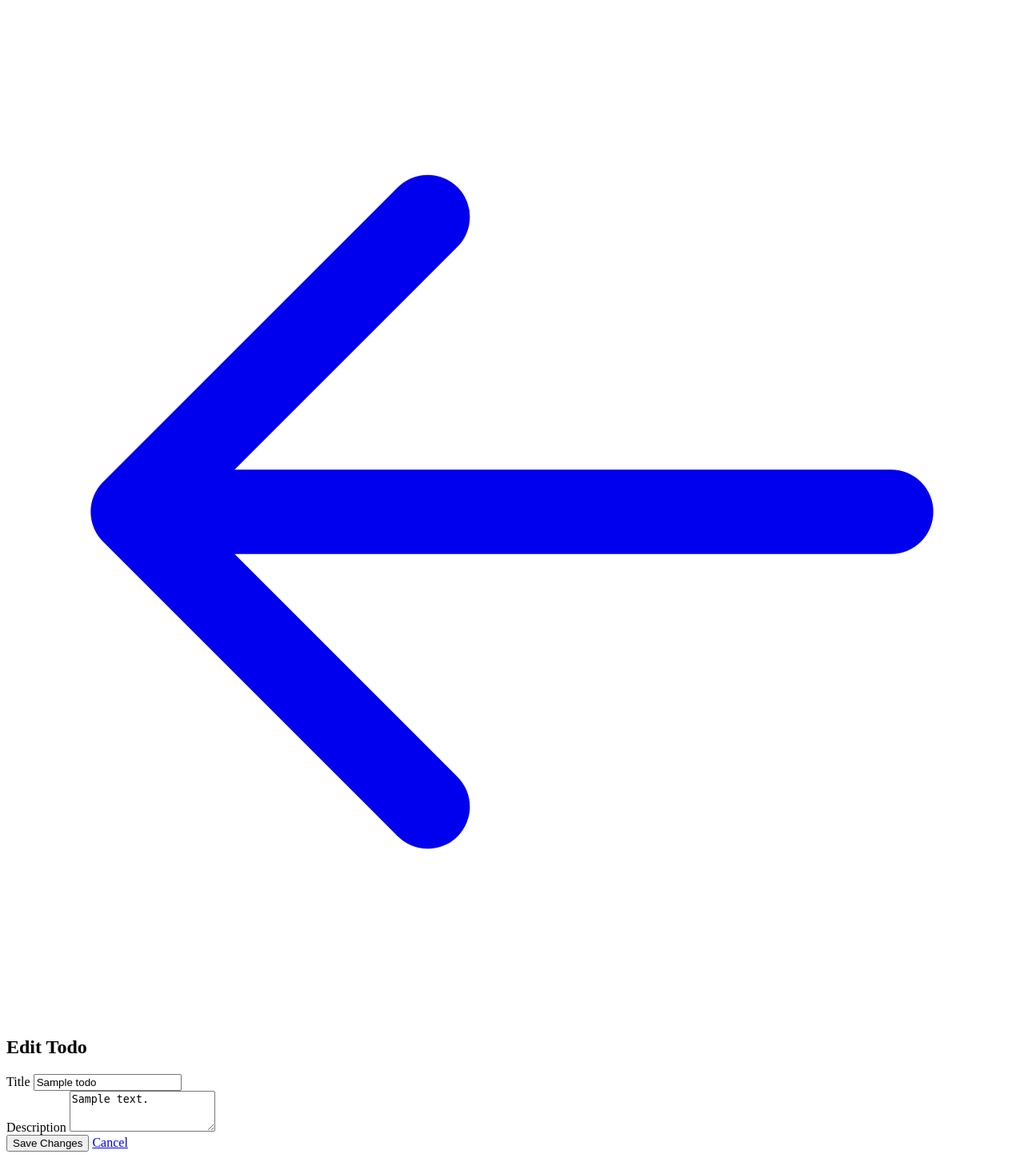
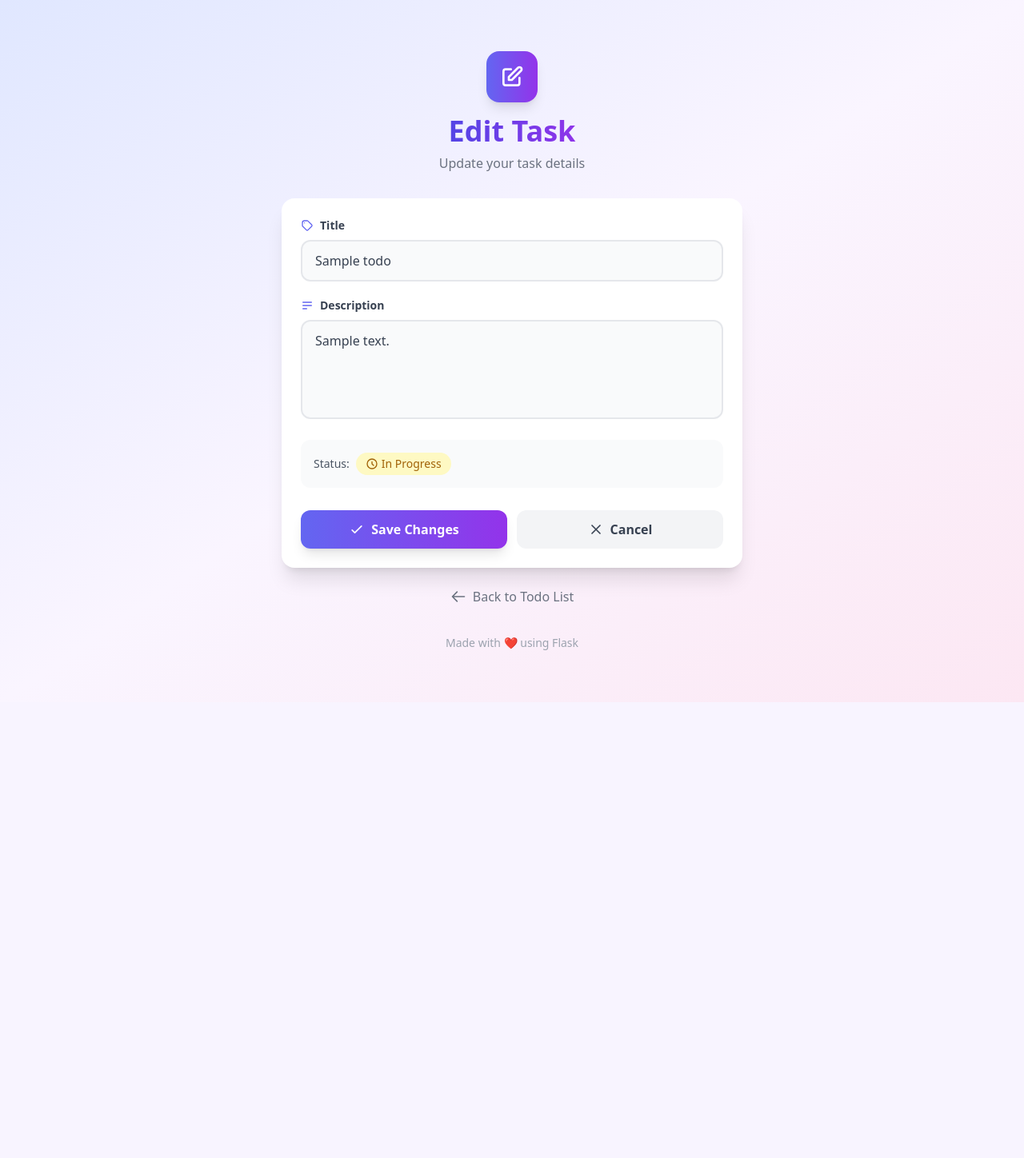
Before and after one commit to w3bdesign/flask-todo, a Flask app: template templates/edit.html in a window 1280 px wide. Shown: the whole page at 80% size. After the commit the page ends 878 px from the top, so only its background shows below. Run offline with Flask 3, Linux system fonts and the light colour scheme; the template is opened without the code that fills it: most values are stand-ins (such as "Sample title", 1, 10 or a date in 2020); some libraries are stand-ins or nearby versions.

Commit message:
Redesign edit todo page with modern UI enhancements
Revamps the edit.html template with a new layout, improved accessibility, Tailwind CSS integration, and animated UI elements. Adds status indicator, enhanced form styling, and clearer action buttons for a more user-friendly editing experience.

```diff
--- a/templates/edit.html
+++ b/templates/edit.html
@@ -1,64 +1,145 @@
-<!doctype html>
-<html class="h-full">
+<!DOCTYPE html>
+<html lang="en">
   <head>
+    <meta charset="UTF-8">
+    <meta name="viewport" content="width=device-width, initial-scale=1.0">
     <title>Edit Todo</title>
-    <link
-      href="{{ url_for('static', path='/css/main.css') }}"
-      rel="stylesheet"
-    />
+    <script src="https://cdn.tailwindcss.com"></script>
+    <style>
+      @keyframes fadeIn {
+        from { opacity: 0; transform: translateY(-10px); }
+        to { opacity: 1; transform: translateY(0); }
+      }
+      .animate-fadeIn {
+        animation: fadeIn 0.3s ease-out;
+      }
+    </style>
   </head>
 
-  <body class="flex flex-col h-full justify-center items-center bg-gray-100">
-    <section class="text-gray-600 body-font w-full max-w-lg">
-      <div class="container mx-auto px-5 py-10 sm:py-24">
-        <div class="flex items-center mb-8">
-          <a href="/" class="text-gray-500 hover:text-gray-700 mr-3 transition-colors" title="Back to list">
-            <svg class="w-6 h-6" fill="none" stroke="currentColor" viewBox="0 0 24 24">
-              <path stroke-linecap="round" stroke-linejoin="round" stroke-width="2" d="M10 19l-7-7m0 0l7-7m-7 7h18"></path>
+  <body class="min-h-screen bg-gradient-to-br from-indigo-100 via-purple-50 to-pink-100">
+    <div class="min-h-screen flex flex-col items-center py-8 px-4 sm:py-16">
+      <!-- Header -->
+      <div class="text-center mb-8 animate-fadeIn">
+        <div class="inline-flex items-center justify-center w-16 h-16 bg-gradient-to-r from-indigo-500 to-purple-600 rounded-2xl shadow-lg mb-4">
+          <svg class="w-8 h-8 text-white" fill="none" stroke="currentColor" viewBox="0 0 24 24">
+            <path stroke-linecap="round" stroke-linejoin="round" stroke-width="2" d="M11 5H6a2 2 0 00-2 2v11a2 2 0 002 2h11a2 2 0 002-2v-5m-1.414-9.414a2 2 0 112.828 2.828L11.828 15H9v-2.828l8.586-8.586z"></path>
           </svg>
-          </a>
-          <h1 class="text-3xl font-bold text-gray-800">Edit Todo</h1>
+        </div>
+        <h1 class="text-4xl font-bold bg-gradient-to-r from-indigo-600 to-purple-600 bg-clip-text text-transparent">
+          Edit Task
+        </h1>
+        <p class="text-gray-500 mt-2">Update your task details</p>
       </div>
 
-        <form method="post" class="bg-white rounded-lg shadow-md p-6 space-y-5">
+      <!-- Main Container -->
+      <div class="w-full max-w-xl">
+        <!-- Edit Form -->
+        <form method="post" class="bg-white rounded-2xl shadow-xl p-6 animate-fadeIn">
+          <div class="space-y-5">
+            <!-- Title Field -->
             <div>
-            <label for="title" class="block text-sm font-semibold text-gray-700 mb-2">Title</label>
+              <label for="title" class="block text-sm font-semibold text-gray-700 mb-2">
+                <span class="flex items-center gap-2">
+                  <svg class="w-4 h-4 text-indigo-500" fill="none" stroke="currentColor" viewBox="0 0 24 24">
+                    <path stroke-linecap="round" stroke-linejoin="round" stroke-width="2" d="M7 7h.01M7 3h5c.512 0 1.024.195 1.414.586l7 7a2 2 0 010 2.828l-7 7a2 2 0 01-2.828 0l-7-7A1.994 1.994 0 013 12V7a4 4 0 014-4z"></path>
+                  </svg>
+                  Title
+                </span>
+              </label>
               <input
                 type="text"
                 id="title"
                 name="title"
                 value="{{ todo.title }}"
                 required
-              class="w-full bg-white border border-gray-300 rounded py-2 px-3 text-sm focus:outline-none focus:border-blue-500 focus:ring-1 focus:ring-blue-500"
+                class="w-full bg-gray-50 border-2 border-gray-200 rounded-xl py-3 px-4 text-gray-700 placeholder-gray-400 focus:outline-none focus:border-indigo-500 focus:bg-white transition-all duration-200"
               />
             </div>
 
+            <!-- Description Field -->
             <div>
-            <label for="description" class="block text-sm font-semibold text-gray-700 mb-2">Description</label>
+              <label for="description" class="block text-sm font-semibold text-gray-700 mb-2">
+                <span class="flex items-center gap-2">
+                  <svg class="w-4 h-4 text-indigo-500" fill="none" stroke="currentColor" viewBox="0 0 24 24">
+                    <path stroke-linecap="round" stroke-linejoin="round" stroke-width="2" d="M4 6h16M4 12h16M4 18h7"></path>
+                  </svg>
+                  Description
+                </span>
+              </label>
               <textarea
                 id="description"
                 name="description"
-              rows="3"
-              class="w-full bg-white border border-gray-300 rounded py-2 px-3 text-sm focus:outline-none focus:border-blue-500 focus:ring-1 focus:ring-blue-500"
+                rows="4"
+                placeholder="Add more details about this task..."
+                class="w-full bg-gray-50 border-2 border-gray-200 rounded-xl py-3 px-4 text-gray-700 placeholder-gray-400 focus:outline-none focus:border-indigo-500 focus:bg-white transition-all duration-200 resize-none"
               >{{ todo.description }}</textarea>
             </div>
 
+            <!-- Status Indicator -->
+            <div class="flex items-center gap-3 p-4 bg-gray-50 rounded-xl">
+              <div class="flex items-center gap-2">
+                <span class="text-sm font-medium text-gray-600">Status:</span>
+                {% if todo.completed %}
+                <span class="inline-flex items-center gap-1 px-3 py-1 bg-green-100 text-green-700 text-sm font-medium rounded-full">
+                  <svg class="w-4 h-4" fill="none" stroke="currentColor" viewBox="0 0 24 24">
+                    <path stroke-linecap="round" stroke-linejoin="round" stroke-width="2" d="M5 13l4 4L19 7"></path>
+                  </svg>
+                  Completed
+                </span>
+                {% else %}
+                <span class="inline-flex items-center gap-1 px-3 py-1 bg-yellow-100 text-yellow-700 text-sm font-medium rounded-full">
+                  <svg class="w-4 h-4" fill="none" stroke="currentColor" viewBox="0 0 24 24">
+                    <path stroke-linecap="round" stroke-linejoin="round" stroke-width="2" d="M12 8v4l3 3m6-3a9 9 0 11-18 0 9 9 0 0118 0z"></path>
+                  </svg>
+                  In Progress
+                </span>
+                {% endif %}
+              </div>
+            </div>
+
+            <!-- Action Buttons -->
             <div class="flex gap-3 pt-2">
               <button
                 type="submit"
-              class="flex-1 bg-blue-500 hover:bg-blue-600 text-white font-bold py-2 px-4 rounded transition-colors"
+                class="flex-1 bg-gradient-to-r from-indigo-500 to-purple-600 hover:from-indigo-600 hover:to-purple-700 text-white font-semibold py-3 px-6 rounded-xl shadow-lg hover:shadow-xl transform hover:-translate-y-0.5 transition-all duration-200"
               >
+                <span class="flex items-center justify-center gap-2">
+                  <svg class="w-5 h-5" fill="none" stroke="currentColor" viewBox="0 0 24 24">
+                    <path stroke-linecap="round" stroke-linejoin="round" stroke-width="2" d="M5 13l4 4L19 7"></path>
+                  </svg>
                   Save Changes
+                </span>
               </button>
               <a
                 href="/"
-              class="flex-1 bg-gray-200 hover:bg-gray-300 text-gray-700 font-bold py-2 px-4 rounded transition-colors text-center"
+                class="flex-1 bg-gray-100 hover:bg-gray-200 text-gray-700 font-semibold py-3 px-6 rounded-xl transition-all duration-200 text-center"
               >
+                <span class="flex items-center justify-center gap-2">
+                  <svg class="w-5 h-5" fill="none" stroke="currentColor" viewBox="0 0 24 24">
+                    <path stroke-linecap="round" stroke-linejoin="round" stroke-width="2" d="M6 18L18 6M6 6l12 12"></path>
+                  </svg>
                   Cancel
+                </span>
               </a>
             </div>
+          </div>
         </form>
+
+        <!-- Back Link -->
+        <div class="mt-6 text-center">
+          <a href="/" class="inline-flex items-center gap-2 text-gray-500 hover:text-indigo-600 transition-colors duration-200">
+            <svg class="w-5 h-5" fill="none" stroke="currentColor" viewBox="0 0 24 24">
+              <path stroke-linecap="round" stroke-linejoin="round" stroke-width="2" d="M10 19l-7-7m0 0l7-7m-7 7h18"></path>
+            </svg>
+            Back to Todo List
+          </a>
         </div>
-    </section>
+      </div>
+
+      <!-- Footer -->
+      <div class="mt-8 text-center text-sm text-gray-400">
+        Made with ❤️ using Flask
+      </div>
+    </div>
   </body>
 </html>
```
Lines whose indentation alone changed are shown as unchanged.
